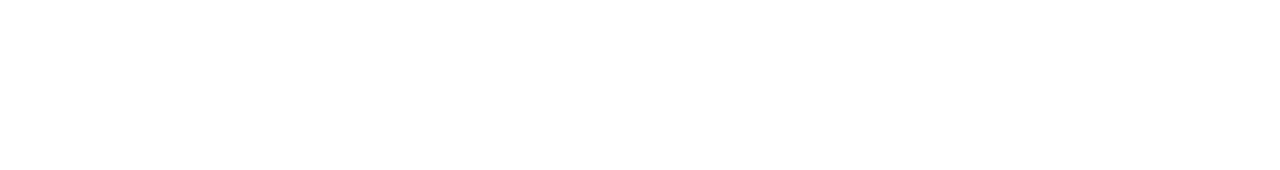
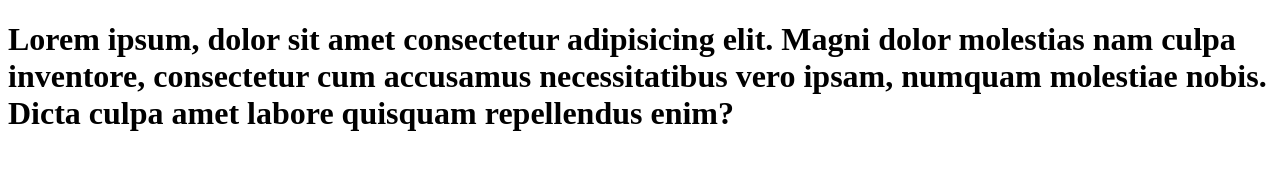
Before and after one commit to kimnana1314/f8-project-08, a plain HTML site: page index.html in a window 1280 px wide. Drawn offline with Linux system fonts and the light colour scheme.

Commit message:
change h1

```diff
--- a/index.html
+++ b/index.html
@@ -33,5 +33,12 @@
         <!-- font -->
         <link rel="stylesheet" href="./assets/font/stylesheet.css" />
     </head>
-    <body></body>
+    <body>
+        <h1>
+            Lorem ipsum, dolor sit amet consectetur adipisicing elit. Magni
+            dolor molestias nam culpa inventore, consectetur cum accusamus
+            necessitatibus vero ipsam, numquam molestiae nobis. Dicta culpa amet
+            labore quisquam repellendus enim?
+        </h1>
+    </body>
 </html>
```
